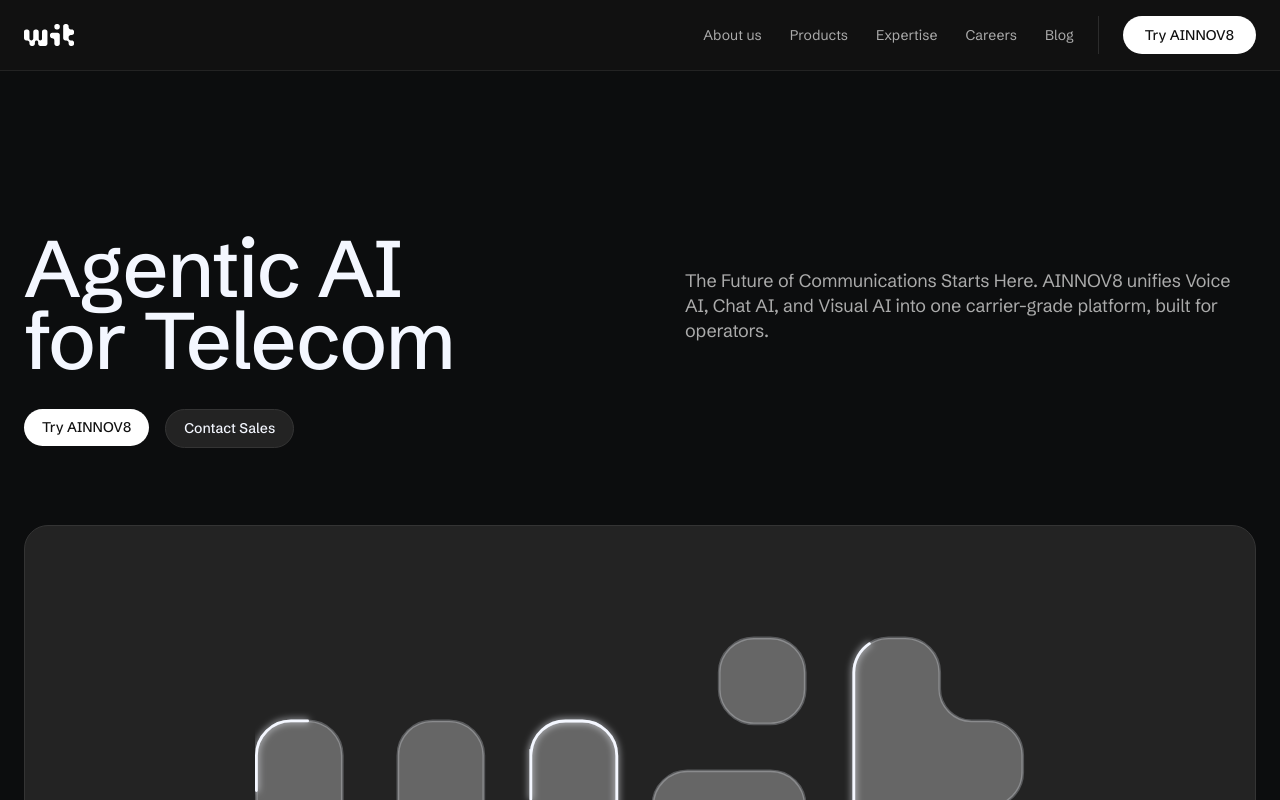
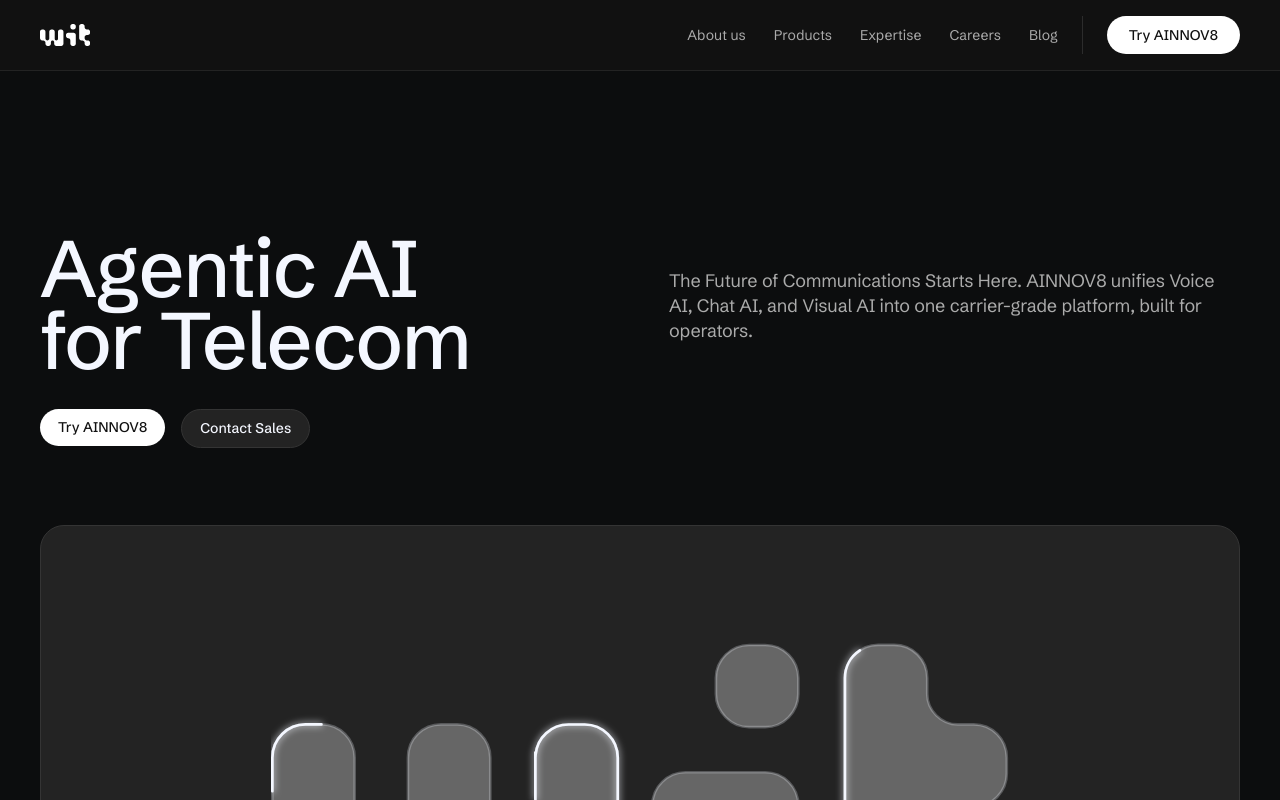
Before and after one commit to Henryjnr9/Wit-by-Henry, a React (Vite) app: page / in a window 1280 px wide. Shown: the top 800 px of the page. Built offline with nearby package versions, Linux system fonts and the light colour scheme.

Commit message:
Maring update

```diff
--- a/src/index.css
+++ b/src/index.css
@@ -8,7 +8,7 @@
   --border-subtle: rgba(255, 255, 255, 0.1);
   --accent-lime: #d8ff36;
   --accent-cyan: #00e5ff;
-  --desktop-padding: 24px;
+  --desktop-padding: 40px;
 }
 
 * {
```
